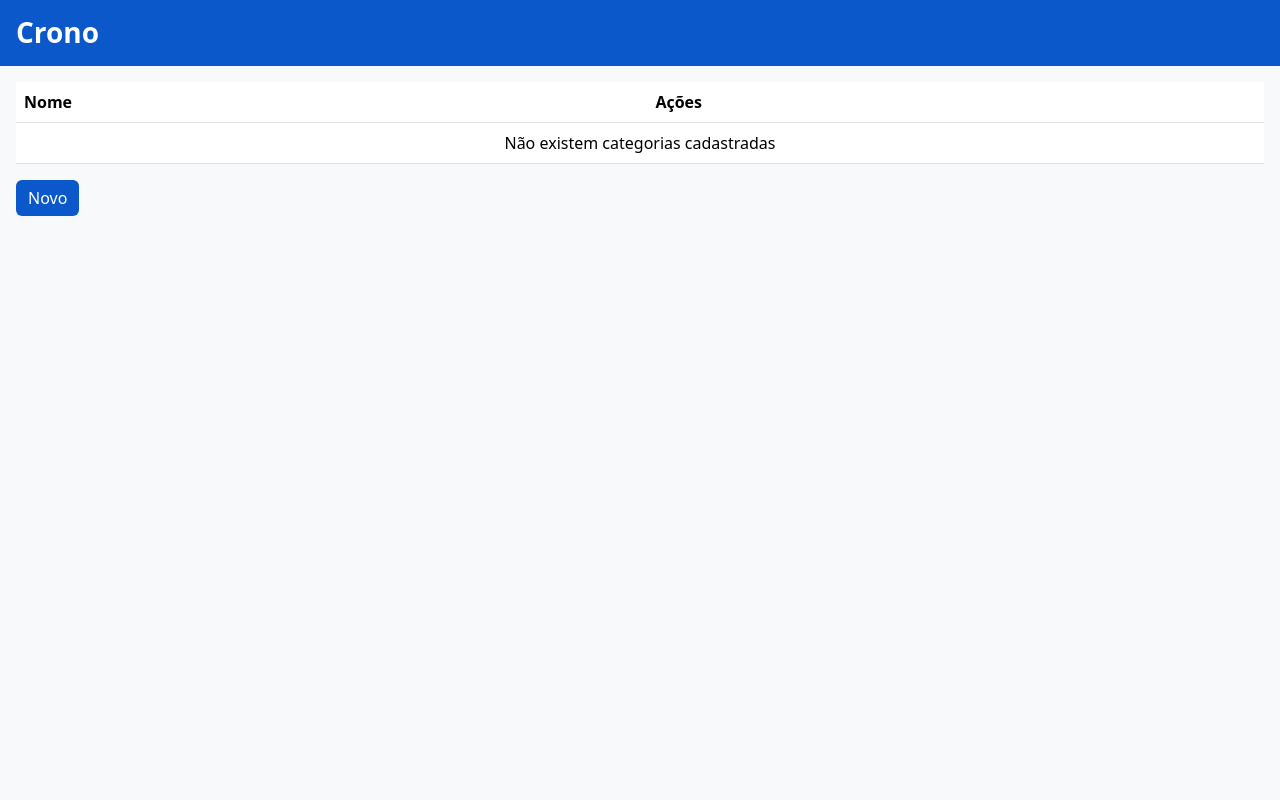
After one commit to adolfocustodio/Crono4.0, a Django app: page /categorias/listar/ in a window 1280 px wide. The commit adds this page. Run offline with Django 5.2, Linux system fonts and the light colour scheme; data that the repository does not hold is empty.

Commit message:
paginas de categorias

```diff
--- a/categorias/views.py
+++ b/categorias/views.py
@@ -17,7 +17,7 @@ class CategoriaListar(generic.ListView):
 class CategoriaEditar(generic.UpdateView):
     form_class = CategoriaForm
     model = Categoria
-    success_url = reverse_lazy('core:categoria_listar')
+    success_url = reverse_lazy('categorias:categoria_listar')
 
 
 class CategoriaExcluir(generic.DeleteView):
--- a/crono/urls.py
+++ b/crono/urls.py
@@ -4,7 +4,7 @@ from django.contrib import admin
 
 urlpatterns = [
     path('', include('core.urls', namespace='core')),
-    path('categorias', include('categorias.urls', namespace='categorias')),
-    path('postagens', include('postagens.urls', namespace='postagens')),
+    path('categorias/', include('categorias.urls', namespace='categorias')),
+    path('postagens/', include('postagens.urls', namespace='postagens')),
     path('admin/', admin.site.urls)
 ]
--- /dev/null
+++ b/static/css/buttons.css
@@ -0,0 +1,45 @@
+button {
+    border: currentColor;
+    border-radius: 6px;
+    padding: 6px 12px;
+    transition: color 0.3s ease;
+}
+
+.btn_azul {
+    background-color: var(--azul);
+    color: var(--branco);
+}
+
+.btn_azul:hover {
+    background-color: var(--azul2);
+}
+
+.btn_azul:active {
+    background-color: var(--azul3);
+}
+
+.btn_cinza {
+    background-color: var(--cinza);
+    color: var(--branco);
+}
+
+.btn_cinza:hover {
+    background-color: var(--cinza2);
+}
+
+.btn_cinza:active {
+    background-color: var(--cinza3);
+}
+
+.btn_vermelho {
+    background-color: var(--vermelho);
+    color: var(--branco);
+}
+
+.btn_vermelho:hover {
+    background-color: var(--vermelho2);
+}
+
+.btn_vermelho:active {
+    background-color: var(--vermelho3);
+}
--- a/static/css/style.css
+++ b/static/css/style.css
@@ -1,16 +1,65 @@
 @import url('https://cdn.jsdelivr.net/npm/bootstrap@5.3.2/dist/css/bootstrap.min.css');
+@import url('https://cdn.jsdelivr.net/npm/bootstrap-icons@1.11.2/font/bootstrap-icons.min.css');
+@import url('buttons.css');
+
+
+:root {
+    --azul: #0a58ca;
+    --azul2: #094fba;
+    --azul3: #083fba;
+    --azul_claro: rgb(207, 226, 255, 0.5);
+    --cinza: #6c757d;
+    --cinza2: #666f79;
+    --cinza3: #606b75;
+    --branco: #fff;
+    --branco2: #f8f9fa;
+    --vermelho: #dc3545;
+    --vermelho2: #d2313f;
+    --vermelho3: #c3273d;
+}
 
 
 header {
     align-items: center;
-    background-color: #0a58ca;
-    color: #fff;
+    background-color: var(--azul);
+    color: var(--branco);
     display: flex;
     height: 66px;
 }
 
 
 main {
-    background-color: #f8f9fa;
+    background-color: var(--branco2);
     min-height: calc(100vh - 66px);
 }
+
+
+a {
+    text-decoration: none;
+}
+
+
+.link {
+    color: var(--azul);
+    transition: color 0.3s ease;
+}
+
+
+.link:hover {
+    color: var(--azul2);
+}
+
+
+.link:active {
+    color: var(--azul3);
+}
+
+
+tbody tr:hover td {
+    background-color: var(--azul_claro);
+}
+
+
+hr {
+    color: var(--azul);
+}
--- a/templates/base.html
+++ b/templates/base.html
@@ -20,4 +20,5 @@
         {% endblock main %}
     </main>
 </body>
+<script src="https://cdn.jsdelivr.net/npm/bootstrap@5.3.2/dist/js/bootstrap.bundle.min.js"></script>
 </html>
--- /dev/null
+++ b/templates/categorias/categoria_list.html
@@ -0,0 +1,32 @@
+{% extends "base.html" %}
+{% block main %}
+<table class="table">
+    <thead>
+        <tr>
+            <th>Nome</th>
+            <th>Ações</th>
+        </tr>
+    </thead>
+    <tbody>
+        {% for object in object_list %}
+        <tr>
+            <td>{{ object.nome }}</td>
+            <td>
+                <a class="me-3" href="{% url 'categorias:categoria_editar' object.pk %}"><i class="bi bi-pencil-square"></i></a>
+                <a data-bs-toggle="modal" href="#deleteModal"><i class="bi bi-x-lg"></i></a>
+                {% include 'categorias/categoria_confirm_delete.html' %}
+            </td>
+        </tr>
+        {% empty %}
+        <tr>
+            <td class="text-center" colspan="2">
+                <p class="mb-0">Não existem categorias cadastradas</p>
+            </td>
+        </tr>
+        {% endfor %}
+    </tbody>
+</table>
+<div>
+    <a href="{% url 'categorias:categoria_criar' %}"><button class="btn_azul">Novo</button></a>
+</div>
+{% endblock %}
```
Also changed, not shown: templates/categorias/categoria_confirm_delete.html (added, +18 -0 lines), templates/categorias/categoria_form.html (added, +16 -0 lines), categorias/migrations/0001_initial.py (added), postagens/migrations/0001_initial.py (added).
